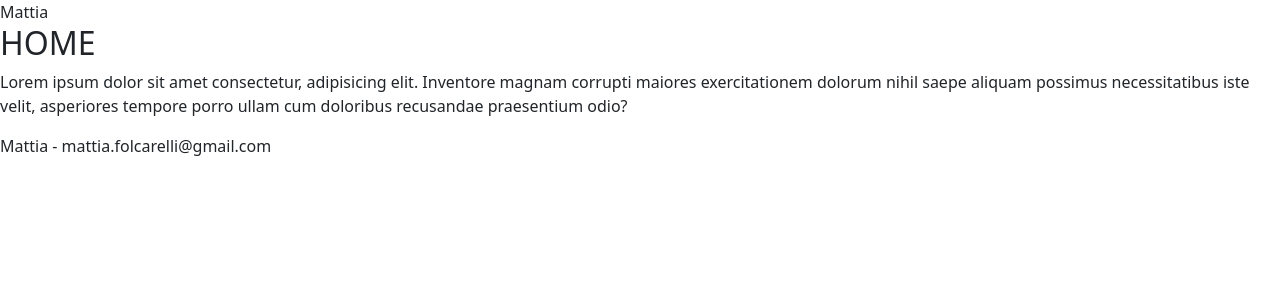
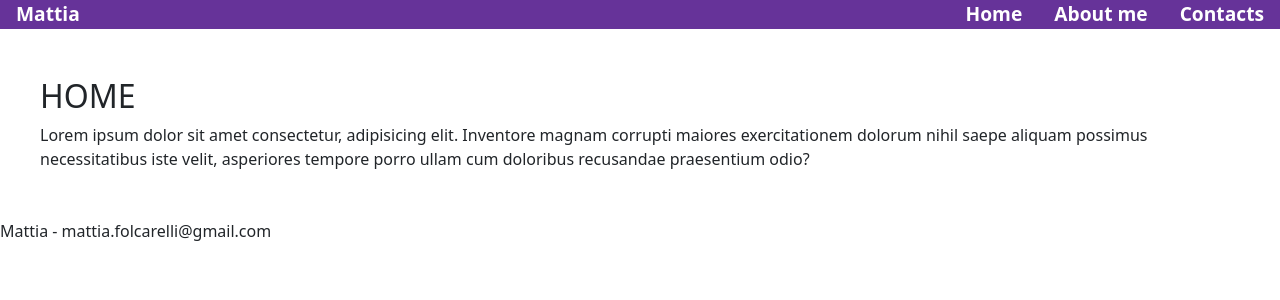
Before and after one commit to Immaginazione/portfolio, a Flask app: page / in a window 1280 px wide. Shown: the top 300 px of the page. Run offline with Flask 3, Linux system fonts and the light colour scheme.

Commit message:
Add files via upload

```diff
--- a/app.py
+++ b/app.py
@@ -1,7 +1,15 @@
-from flask import Flask, render_template
+from flask import Flask, render_template, url_for
 
 app = Flask(__name__)
 
 @app.route("/")
 def index():
     return render_template("home.html")
+
+@app.route("/about-me")
+def about():
+    return render_template("about-me.html")
+
+@app.route("/contacts")
+def contacts():
+    return render_template("contacts.html")
--- /dev/null
+++ b/static/style.css
@@ -0,0 +1,22 @@
+nav{
+    background: rebeccapurple;
+    color: #dbdada;
+    display: flex;
+}
+
+main{
+    max-width: 1200px;
+    margin: 3rem auto;
+}
+
+.logo{
+    margin-right: auto;
+}
+
+.logo a, .link a{
+    text-decoration: none;
+    font-size: 1.2rem;
+    font-weight: 700;
+    color: #fff;
+    padding: 8px 16px;
+}
--- a/templates/base.html
+++ b/templates/base.html
@@ -1,19 +1,37 @@
 <!DOCTYPE html>
 <html lang="en">
-<head>
-    <meta charset="UTF-8">
-    <meta name="viewport" content="width=device-width, initial-scale=1.0">
+  <head>
+    <meta charset="UTF-8" />
+    <meta name="viewport" content="width=device-width, initial-scale=1.0" />
     <title>Document</title>
 
-    <link href="https://cdn.jsdelivr.net/npm/bootstrap@5.3.3/dist/css/bootstrap.min.css" rel="stylesheet" integrity="sha384-QWTKZyjpPEjISv5WaRU9OFeRpok6YctnYmDr5pNlyT2bRjXh0JMhjY6hW+ALEwIH" crossorigin="anonymous">
-    <script src="https://cdn.jsdelivr.net/npm/bootstrap@5.3.3/dist/js/bootstrap.bundle.min.js" integrity="sha384-YvpcrYf0tY3lHB60NNkmXc5s9fDVZLESaAA55NDzOxhy9GkcIdslK1eN7N6jIeHz" crossorigin="anonymous"></script>
-</head>
-<body>
-    <nav><div>Mattia</div></nav>
+    <link rel="stylesheet" href="{{url_for('static', filename='style.css')}}">
 
-    {% block content %}
-    {% endblock %}
+    <link
+      href="https://cdn.jsdelivr.net/npm/bootstrap@5.3.3/dist/css/bootstrap.min.css"
+      rel="stylesheet"
+      integrity="sha384-QWTKZyjpPEjISv5WaRU9OFeRpok6YctnYmDr5pNlyT2bRjXh0JMhjY6hW+ALEwIH"
+      crossorigin="anonymous"
+    />
+    <script
+      src="https://cdn.jsdelivr.net/npm/bootstrap@5.3.3/dist/js/bootstrap.bundle.min.js"
+      integrity="sha384-YvpcrYf0tY3lHB60NNkmXc5s9fDVZLESaAA55NDzOxhy9GkcIdslK1eN7N6jIeHz"
+      crossorigin="anonymous"
+    ></script>
+  </head>
+  <body>
+
+    <nav>
+      <div class="logo"><a href="{{url_for('index')}}">Mattia</a></div>
+      <div class="link"><a href="{{url_for('index')}}">Home</a></div>
+      <div class="link"><a href="{{url_for('about')}}">About me</a></div>
+      <div class="link"><a href="{{url_for('contacts')}}">Contacts</a></div>
+    </nav>
+
+    <main>
+        {% block content %} {% endblock %}
+    </main>
 
     <footer>Mattia - mattia.folcarelli@gmail.com</footer>
-</body>
+  </body>
 </html>
```
